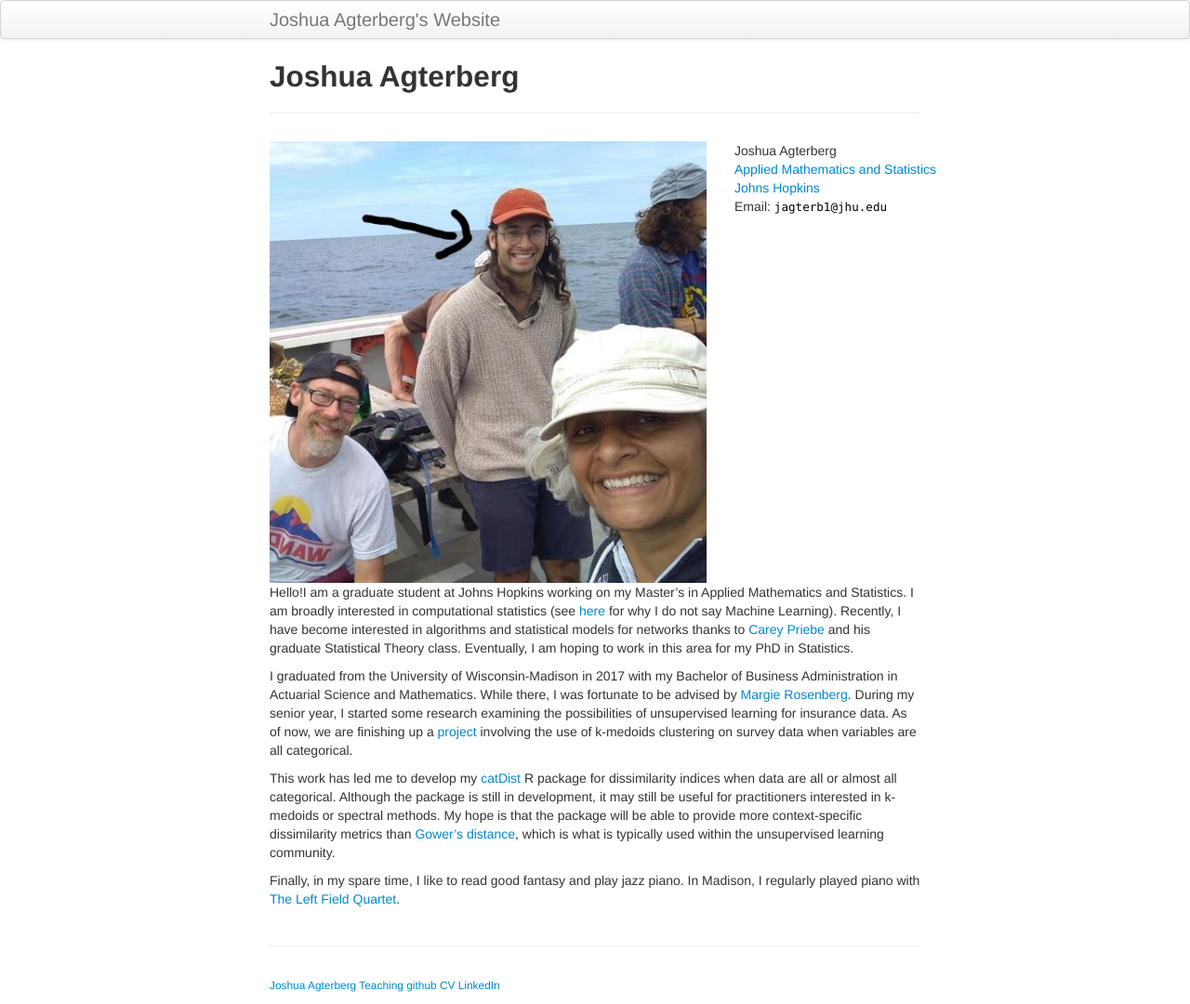
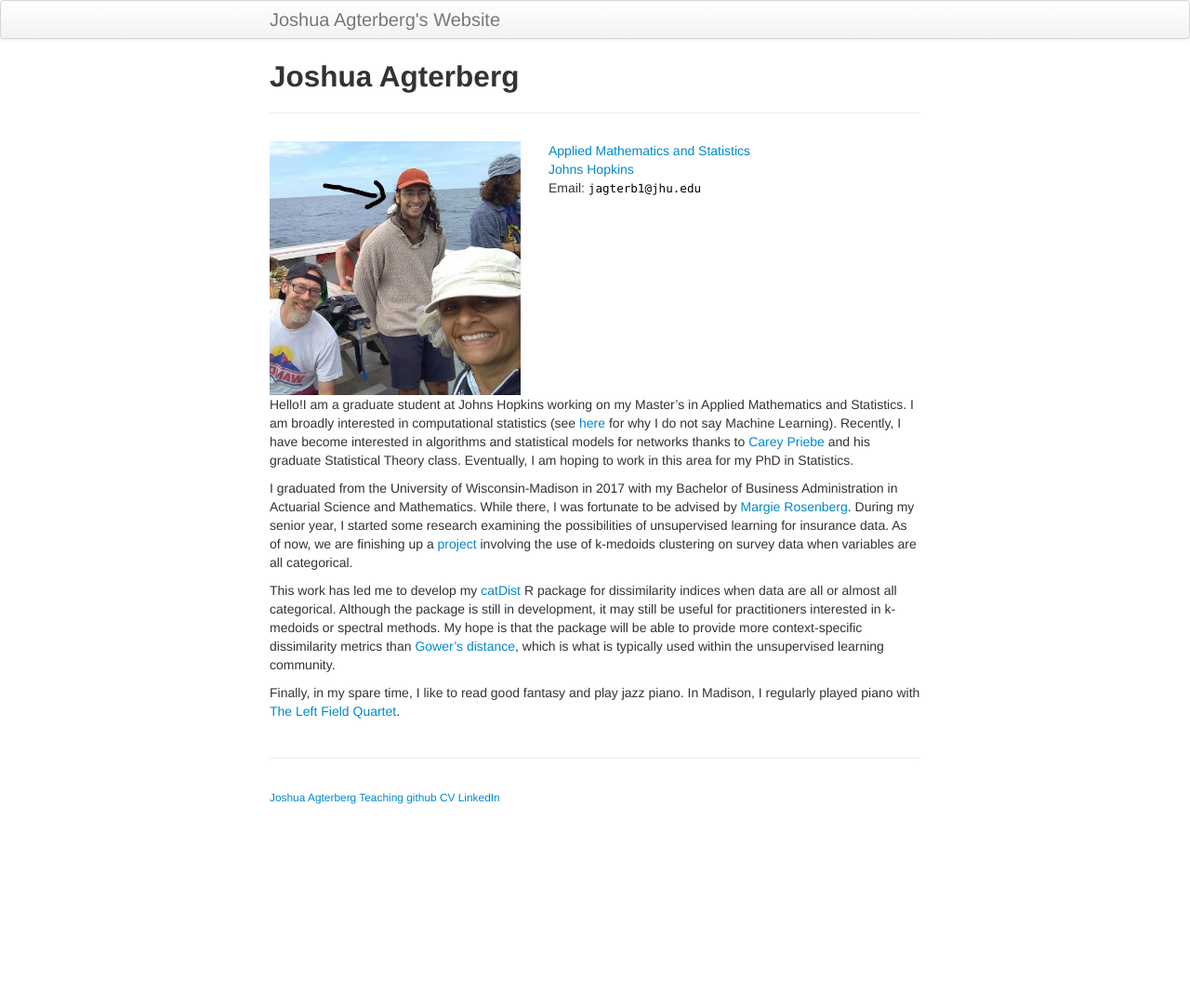
Before and after one commit to jagterberg/jagterberg.github.io, a Jekyll site: the page built from index.md, in a window 1280 px wide. Shown: the whole page at 93% size. Built offline with Jekyll 4.4.1, drawn with Linux system fonts in a browser that asks for light colours; after the commit the page ends 900 px from its top, so only the background shows below that.

Commit message:
homepage

```diff
--- a/index.md
+++ b/index.md
@@ -5,18 +5,20 @@ description: Graduate Student at Johns Hopkins
 ---
 
 <div class="container">
+
     <div class="row-fluid">
-	<div class="span5">
+	<div class="span3">
            <a href="assets/pics/Inked_joshua_agterberg_8-20.jpg">
 	<img src="assets/pics/Inked_joshua_agterberg_8-20.jpg"
               title="Joshua Agterberg" alt="Joshua Agterberg"/></a>
         </div>
-	<div class="span3">
-        Joshua Agterberg<br/>
+
+	<div class="span5">
             <a href="https://engineering.jhu.edu/ams/">Applied Mathematics and Statistics</a><br/>
             <a href="https://www.jhu.edu/">Johns Hopkins</a><br/>
             <div id="hide_email">
             Email: <code>jagterb1@jhu.edu</code><br/>
+
             </div>
         </div>
     </div>
```
